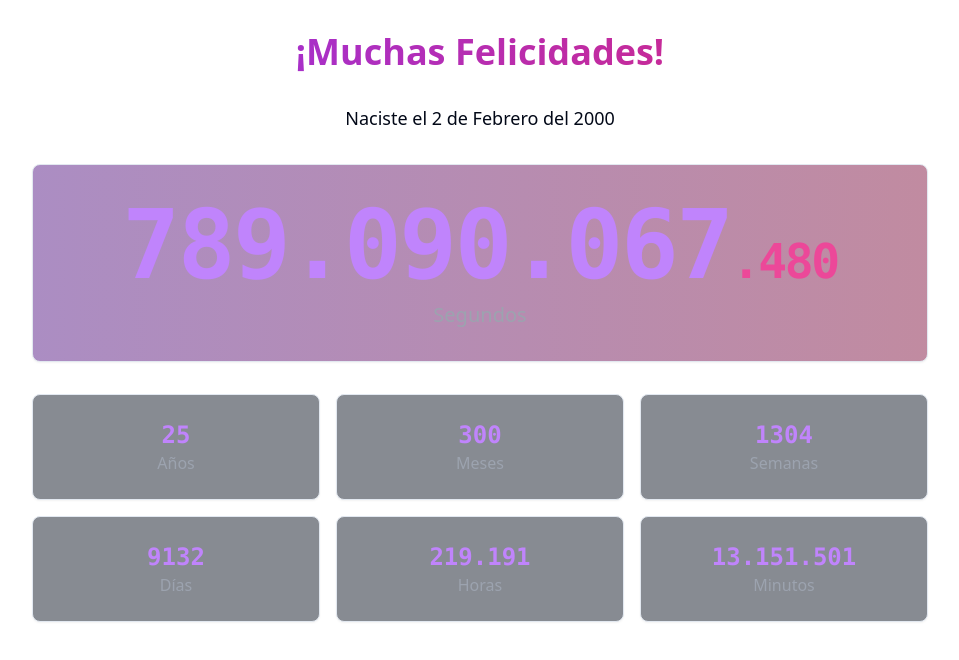
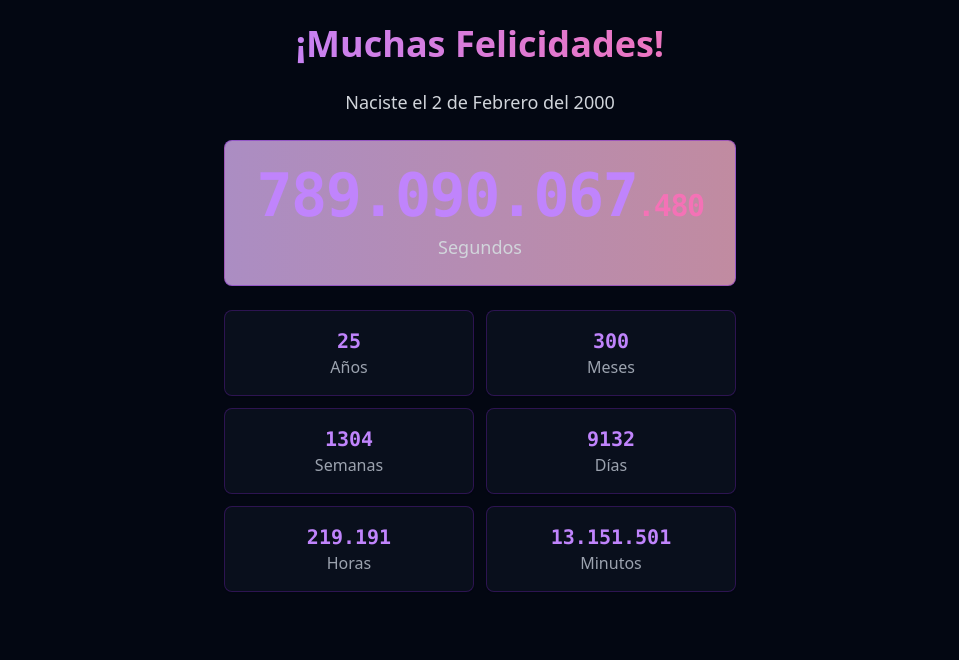
Before and after one commit to altanlabs/3fe20d-birthday, a React (Vite) app: page / in a window 1280 px wide. Shown: the top 660 px of the page, without its empty margins (160-1119 px from the left). Built offline with nearby package versions, Linux system fonts and the light colour scheme; what @radix-ui/themes would draw is missing.

Commit message:
New commit

```diff
--- a/src/pages/index.tsx
+++ b/src/pages/index.tsx
@@ -6,12 +6,8 @@ const formatNumber = (num: number) => {
 };
 
 export default function HomePage() {
-  // Obtener el parámetro name de la URL
   const urlParams = new URLSearchParams(window.location.search);
   const name = urlParams.get('name');
-
-  console.log('URL Params:', window.location.search); // Debug log
-  console.log('Name param:', name); // Debug log
 
   const birthDate = new Date('2000-02-02');
   const [timeElapsed, setTimeElapsed] = useState({
@@ -56,65 +52,51 @@ export default function HomePage() {
   }, []);
 
   return (
-    <div className="container mx-auto px-4 py-8">
-      <div className="max-w-4xl mx-auto">
-        <div className="text-center space-y-2 mb-8">
-          <h1 className="text-4xl font-bold bg-gradient-to-r from-purple-600 to-pink-600 bg-clip-text text-transparent">
+    <div className="min-h-screen bg-gray-950 text-white px-4 py-6">
+      <div className="max-w-lg mx-auto">
+        <div className="text-center space-y-2 mb-6">
+          <h1 className="text-3xl sm:text-4xl font-bold bg-gradient-to-r from-purple-400 to-pink-400 bg-clip-text text-transparent">
             ¡Muchas Felicidades!
           </h1>
           {name && (
-            <h2 className="text-3xl font-bold text-purple-500 animate-fade-in">
+            <h2 className="text-2xl sm:text-3xl font-bold text-purple-400 animate-fade-in">
               {name}
             </h2>
           )}
         </div>
 
-        <p className="text-center mb-8 text-lg">
+        <p className="text-center mb-6 text-base sm:text-lg text-gray-300">
           Naciste el 2 de Febrero del 2000
         </p>
 
-        <Card className="p-8 text-center mb-8 bg-gradient-to-r from-purple-900/50 to-pink-900/50">
+        <Card className="p-4 sm:p-6 text-center mb-6 bg-gradient-to-r from-purple-900/50 to-pink-900/50 border-purple-700/50">
           <div className="flex flex-col items-center justify-center">
-            <h3 className="text-6xl md:text-7xl lg:text-8xl font-bold text-purple-400 font-mono tracking-tight">
+            <h3 className="text-4xl sm:text-6xl font-bold text-purple-400 font-mono tracking-tight break-all">
               {formatNumber(timeElapsed.seconds)}
-              <span className="text-3xl md:text-4xl lg:text-5xl text-pink-500">.{String(timeElapsed.milliseconds).padStart(3, '0')}</span>
+              <span className="text-xl sm:text-3xl text-pink-400">.{String(timeElapsed.milliseconds).padStart(3, '0')}</span>
             </h3>
-            <p className="text-xl text-gray-400 mt-2">Segundos</p>
+            <p className="text-base sm:text-lg text-gray-300 mt-2">Segundos</p>
           </div>
         </Card>
 
-        <div className="grid grid-cols-2 md:grid-cols-3 gap-4">
-          <Card className="p-6 text-center bg-gray-900/50">
-            <h3 className="text-2xl font-bold text-purple-400 font-mono">{formatNumber(timeElapsed.years)}</h3>
-            <p className="text-gray-400">Años</p>
-          </Card>
-
-          <Card className="p-6 text-center bg-gray-900/50">
-            <h3 className="text-2xl font-bold text-purple-400 font-mono">{formatNumber(timeElapsed.months)}</h3>
-            <p className="text-gray-400">Meses</p>
-          </Card>
-
-          <Card className="p-6 text-center bg-gray-900/50">
-            <h3 className="text-2xl font-bold text-purple-400 font-mono">{formatNumber(timeElapsed.weeks)}</h3>
-            <p className="text-gray-400">Semanas</p>
-          </Card>
-
-          <Card className="p-6 text-center bg-gray-900/50">
-            <h3 className="text-2xl font-bold text-purple-400 font-mono">{formatNumber(timeElapsed.days)}</h3>
-            <p className="text-gray-400">Días</p>
-          </Card>
-
-          <Card className="p-6 text-center bg-gray-900/50">
-            <h3 className="text-2xl font-bold text-purple-400 font-mono">{formatNumber(timeElapsed.hours)}</h3>
-            <p className="text-gray-400">Horas</p>
-          </Card>
-
-          <Card className="p-6 text-center bg-gray-900/50">
-            <h3 className="text-2xl font-bold text-purple-400 font-mono">{formatNumber(timeElapsed.minutes)}</h3>
-            <p className="text-gray-400">Minutos</p>
-          </Card>
+        <div className="grid grid-cols-2 gap-3">
+          <TimeCard value={timeElapsed.years} label="Años" />
+          <TimeCard value={timeElapsed.months} label="Meses" />
+          <TimeCard value={timeElapsed.weeks} label="Semanas" />
+          <TimeCard value={timeElapsed.days} label="Días" />
+          <TimeCard value={timeElapsed.hours} label="Horas" />
+          <TimeCard value={timeElapsed.minutes} label="Minutos" />
         </div>
       </div>
     </div>
   );
 }
+
+const TimeCard = ({ value, label }: { value: number; label: string }) => (
+  <Card className="p-3 sm:p-4 text-center bg-gray-900/50 border-purple-700/30">
+    <h3 className="text-lg sm:text-xl font-bold text-purple-400 font-mono">
+      {formatNumber(value)}
+    </h3>
+    <p className="text-sm sm:text-base text-gray-400">{label}</p>
+  </Card>
+);
```
